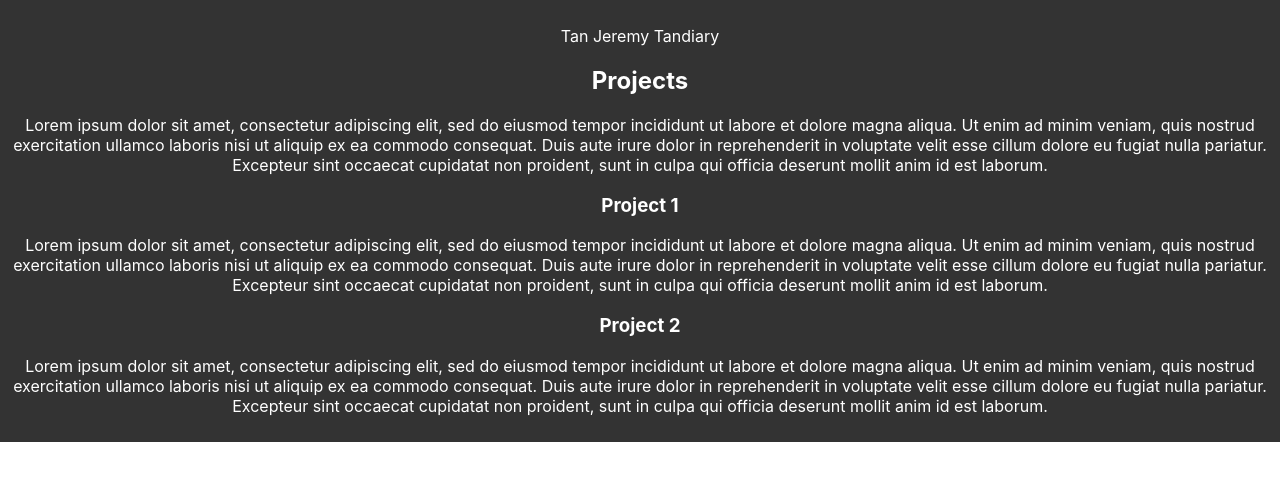
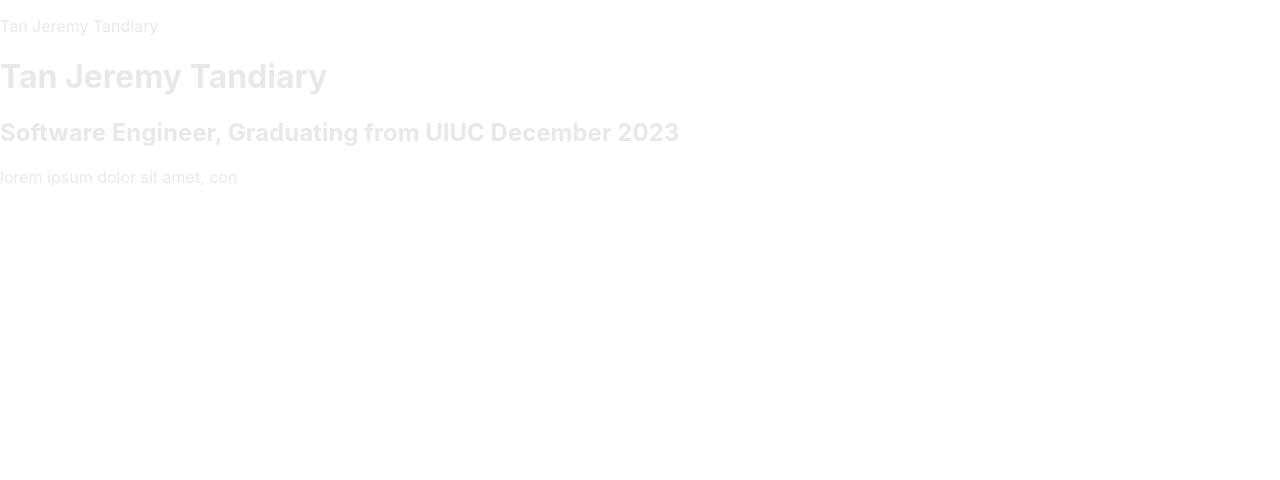
Before and after one commit to jtandiarytan/jtandiarytan.github.io, a React (Create React App) app: page / in a window 1280 px wide. Shown: the top 480 px of the page. Built offline with nearby package versions, Linux system fonts and the light colour scheme.

Commit message:
About Section

```diff
--- a/src/App.css
+++ b/src/App.css
@@ -1,12 +1,3 @@
-header {
-  background: #333;
-  color: white;
-  padding: 10px 0;
-  text-align: center;
+p, h1, h2, h3, h4, h5, h6, em, div, li, span, strong {
+  color:  #e8e8e8;
 }
-
-nav a {
-  color: white;
-  margin: 0 10px;
-  text-decoration: none;
-}
--- a/src/pages/about.tsx
+++ b/src/pages/about.tsx
@@ -2,18 +2,18 @@
 
 function About() {
   return (
-    <section id="projects">
-      <h2>Projects</h2>
-      <p>Lorem ipsum dolor sit amet, consectetur adipiscing elit, sed do eiusmod tempor incididunt ut labore et dolore magna aliqua. Ut enim ad minim veniam, quis nostrud exercitation ullamco laboris nisi ut aliquip ex ea commodo consequat. Duis aute irure dolor in reprehenderit in voluptate velit esse cillum dolore eu fugiat nulla pariatur. Excepteur sint occaecat cupidatat non proident, sunt in culpa qui officia deserunt mollit anim id est laborum.</p>
-      <div>
-        <h3>Project 1</h3>
-        <p>Lorem ipsum dolor sit amet, consectetur adipiscing elit, sed do eiusmod tempor incididunt ut labore et dolore magna aliqua. Ut enim ad minim veniam, quis nostrud exercitation ullamco laboris nisi ut aliquip ex ea commodo consequat. Duis aute irure dolor in reprehenderit in voluptate velit esse cillum dolore eu fugiat nulla pariatur. Excepteur sint occaecat cupidatat non proident, sunt in culpa qui officia deserunt mollit anim id est laborum.</p>
-      </div>
-      <div>
-        <h3>Project 2</h3>
-        <p>Lorem ipsum dolor sit amet, consectetur adipiscing elit, sed do eiusmod tempor incididunt ut labore et dolore magna aliqua. Ut enim ad minim veniam, quis nostrud exercitation ullamco laboris nisi ut aliquip ex ea commodo consequat. Duis aute irure dolor in reprehenderit in voluptate velit esse cillum dolore eu fugiat nulla pariatur. Excepteur sint occaecat cupidatat non proident, sunt in culpa qui officia deserunt mollit anim id est laborum.</p>
-      </div>
-    </section>
+    <div className="container">
+    <div className="about">
+        <div className="heading">
+            <h1>Tan Jeremy Tandiary</h1>
+            <h2>Software Engineer, Graduating from UIUC December 2023</h2>
+        </div>
+        <div className="purpose">
+            <p>lorem ipsum dolor sit amet, con</p>
+        </div>
+
+    </div>
+    </div>
   );
 }
 
--- /dev/null
+++ b/src/styling/about.css
@@ -0,0 +1,20 @@
+.container {
+    max-width: 800px;
+    margin-top: 3%;
+}
+
+.about {
+    font-family: "Roboto",sans-serif;
+}
+
+.heading {
+    border-bottom: 1px solid #424246;
+    text-align: center;
+    padding-top: 2%;
+    padding-bottom: 3%;
+}
+
+.heading h1 {
+    color: #2698ba;
+    font-size: 5rem;
+}
```
Also changed, not shown: src/pages/projects.tsx (+12 -8 lines).
